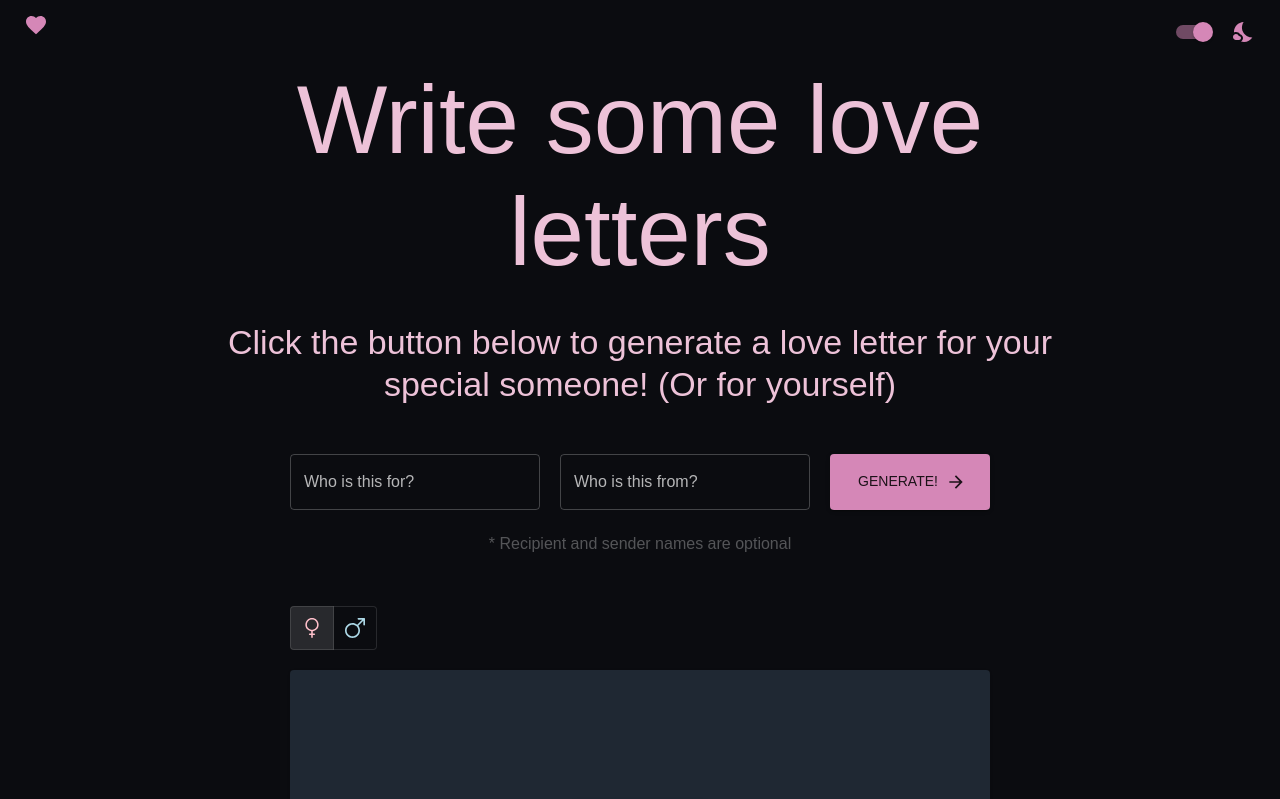
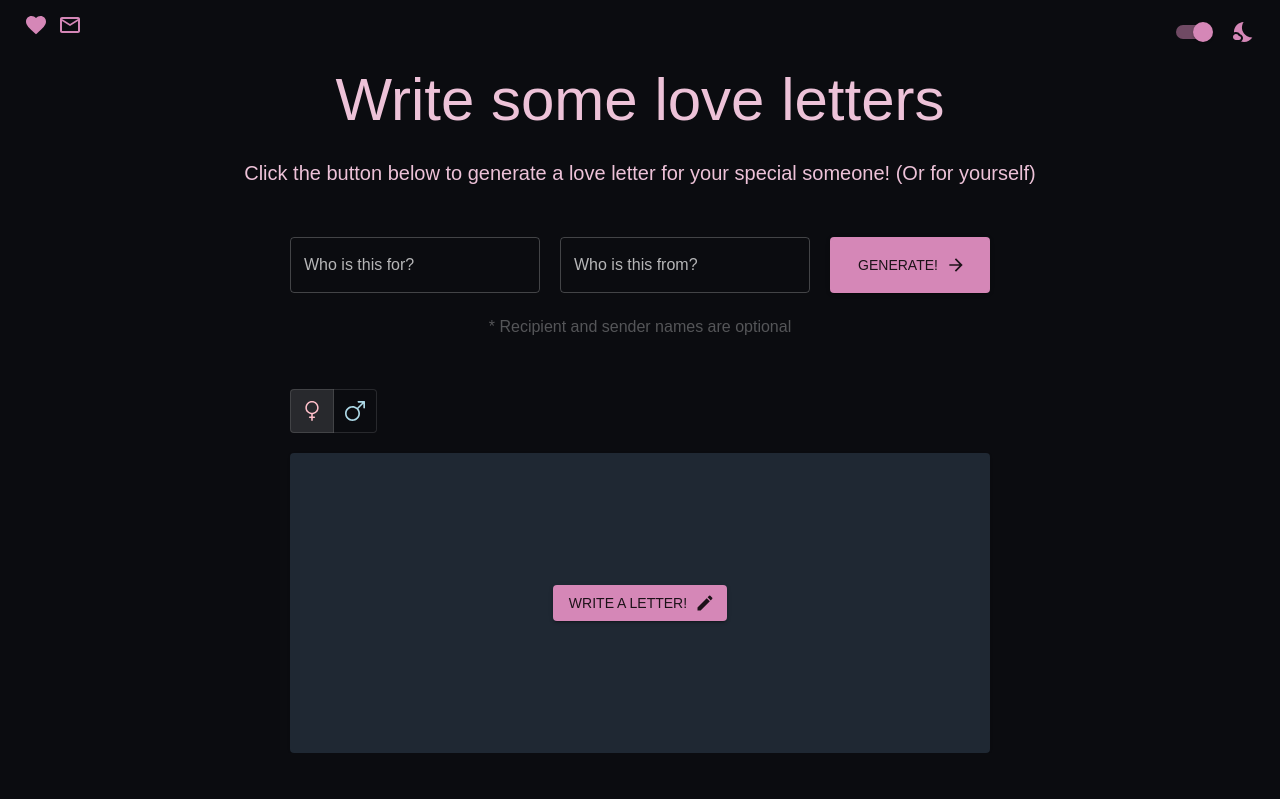
Before and after one commit to leonardtng/write-some-love-letters, a React (Create React App) app: page / in a window 1280 px wide. Shown: the top 799 px of the page. Built offline with nearby package versions, Linux system fonts and the light colour scheme.

Commit message:
Improved generator function

```diff
--- a/src/@constants/sentenceBank.ts
+++ b/src/@constants/sentenceBank.ts
@@ -1,5 +1,25 @@
-export const defaultSentences = [
+export const defaultSentencesSet1 = [
   'You are the best I ever had and I must be the luckiest person to have you in my life. ',
   'My heart skips a beat when I think of you. ',
   'You are essential to me. ',
+  'I want to take you away. ',
+  'You are my favorite distraction. '
 ]
+
+export const defaultSentencesSet2 = [
+  'There was never a love like ours and there never will be again. ',
+  'My life is complete with you. ',
+  'You are my sunny day in spring.',
+  'You are the warmth in my winter. '
+]
+
+export const forHerSentences = [
+  'The way you look at me makes me feel strong, confident and like I can conquer the world and when I do, I will give it to you. ',
+  'I am so happy to wake-up to your beautiful face, your sweet voice and tender touch. '
+]
+
+export const forHimSentences = [
+  'When I am in your arms, I feel safe, I feel loved and I feel like I am going to be protected from all the stones life can throw. ',
+  'Thank you for making me feel like the most beautiful person in the world. ',
+  'You should teach other men how to love their partners and make them feel special because you have it down to an art. '
+]
--- a/src/@utils/generateLetter.ts
+++ b/src/@utils/generateLetter.ts
@@ -1,5 +1,5 @@
 import { adverbs, altSalutationsFemale, altSalutationsMale, recipientAdjectives, recipientNouns, senderAdjectives, senderNouns, verbs } from "../@constants/wordBank";
-import { defaultSentences } from '../@constants/sentenceBank';
+import { defaultSentencesSet1, defaultSentencesSet2, forHerSentences, forHimSentences } from '../@constants/sentenceBank';
 import { LoveLetter } from "../@types";
 
 const getRandom = (arr: Array<string>) => {
@@ -24,9 +24,13 @@ const generateLetter = (recipient?: string, sender?: string, recipientGender: st
   ${getRandom(recipientNouns)}.
   `
 
-  const generated2 = `You are my ${getRandom(senderAdjectives)} ${getRandom(senderNouns)}.`
+  const generated2 = `You are my ${getRandom(senderAdjectives)} ${getRandom(senderNouns)}. `
 
-  const body = generated1 + getRandom(defaultSentences) + generated2
+  const generated3 = `My ${getRandom(senderNouns)} ${getRandom(verbs)} for your ${getRandom(recipientNouns)}. `
+
+  const generated4 = `You are my ${getRandom(senderAdjectives)} ${getRandom(senderNouns)}: A ${getRandom(recipientAdjectives)} ${getRandom(recipientNouns)}. `
+
+  const body = generated1 + getRandom(defaultSentencesSet1) + generated2 + getRandom(recipientGender === 'female' ? forHerSentences : forHimSentences) + generated3 + getRandom(defaultSentencesSet2) + generated4
 
   const signOff = `Yours ${getRandom(adverbs)}, `
   const senderName = `${sender ? sender : 'Anonymous'}`
--- a/src/components/structure/LoveLetterGenerator.tsx
+++ b/src/components/structure/LoveLetterGenerator.tsx
@@ -1,7 +1,7 @@
 import React, { Fragment, useState } from 'react';
 import { makeStyles, Theme } from '@material-ui/core/styles';
 import { Button, Grid, Paper, TextField, Typography } from '@material-ui/core';
-import { ArrowForward, Refresh } from '@material-ui/icons';
+import { ArrowForward, Edit, Refresh } from '@material-ui/icons';
 import Female from '../../assets/female.svg';
 import Male from '../../assets/male.svg';
 import { generateLetter } from '../../@utils/generateLetter';
@@ -36,10 +36,10 @@ const useStyles = makeStyles((theme: Theme) => ({
     justifyContent: 'center',
   },
   letterBody: {
-    height: 300,
+    minHeight: 300,
     width: 700,
     textAlign: 'justify',
-    padding: 20,
+    padding: 30,
   },
   filler: {
     height: '100%',
@@ -77,10 +77,10 @@ const LoveLetterGenrator: React.FC = () => {
   return (
     <Grid container spacing={6} className={classes.root}>
       <Grid item xs={12}>
-        <Typography variant="h1" component="h1" color="secondary" gutterBottom>
+        <Typography variant="h2" component="h1" color="secondary" gutterBottom>
           Write some love letters
         </Typography>
-        <Typography variant="h4" component="h2" color="secondary">
+        <Typography variant="h6" component="h2" color="secondary">
           Click the button below to generate a love letter for your special someone! (Or for yourself)
         </Typography>
       </Grid>
@@ -109,7 +109,7 @@ const LoveLetterGenrator: React.FC = () => {
           onClick={handleGenerateLetter}
           endIcon={letter.generated ? <Refresh /> : <ArrowForward />}
         >
-          Generate!
+          {letter.generated ? 'Refresh!' : 'Generate!'}
         </Button>
         <Typography variant="subtitle1" component="div">* Recipient and sender names are optional</Typography>
       </Grid>
@@ -151,9 +151,9 @@ const LoveLetterGenrator: React.FC = () => {
                     variant="contained"
                     color="primary"
                     onClick={handleGenerateLetter}
-                    endIcon={letter.generated ? <Refresh /> : <ArrowForward />}
+                    endIcon={<Edit />}
                   >
-                    Generate!
+                    Write a letter!
                   </Button>
                 </div>
               )}
--- a/src/components/structure/NavBar.tsx
+++ b/src/components/structure/NavBar.tsx
@@ -1,7 +1,7 @@
 import React, { useContext } from 'react';
 import { makeStyles, Theme } from '@material-ui/core/styles';
 import { AppBar, Grid, Switch, Toolbar } from '@material-ui/core';
-import {  Favorite, NightsStay, WbSunny } from '@material-ui/icons';
+import {  Favorite, MailOutline, NightsStay, WbSunny } from '@material-ui/icons';
 import { ThemeContext } from '../../contexts/ThemeContext';
 
 const useStyles = makeStyles<Theme>((theme: Theme) => ({
@@ -11,6 +11,11 @@ const useStyles = makeStyles<Theme>((theme: Theme) => ({
       background: 'transparent',
       boxShadow: 'none',
     },
+  },
+  icons: {
+    '& .MuiSvgIcon-root': {
+      marginRight: 10,
+    }
   },
   mode: {
     display: 'flex',
@@ -35,8 +40,9 @@ const NavBar: React.FC = () => {
       <AppBar position='fixed' className={classes.appBar}>
         <Toolbar>
           <Grid container spacing={0}>
-            <Grid item xs={9}>
+            <Grid item xs={9} className={classes.icons}>
               <Favorite color="primary" />
+              <MailOutline color="primary" />
             </Grid>
             <Grid item xs={3} className={classes.mode}>
               <Switch
```
